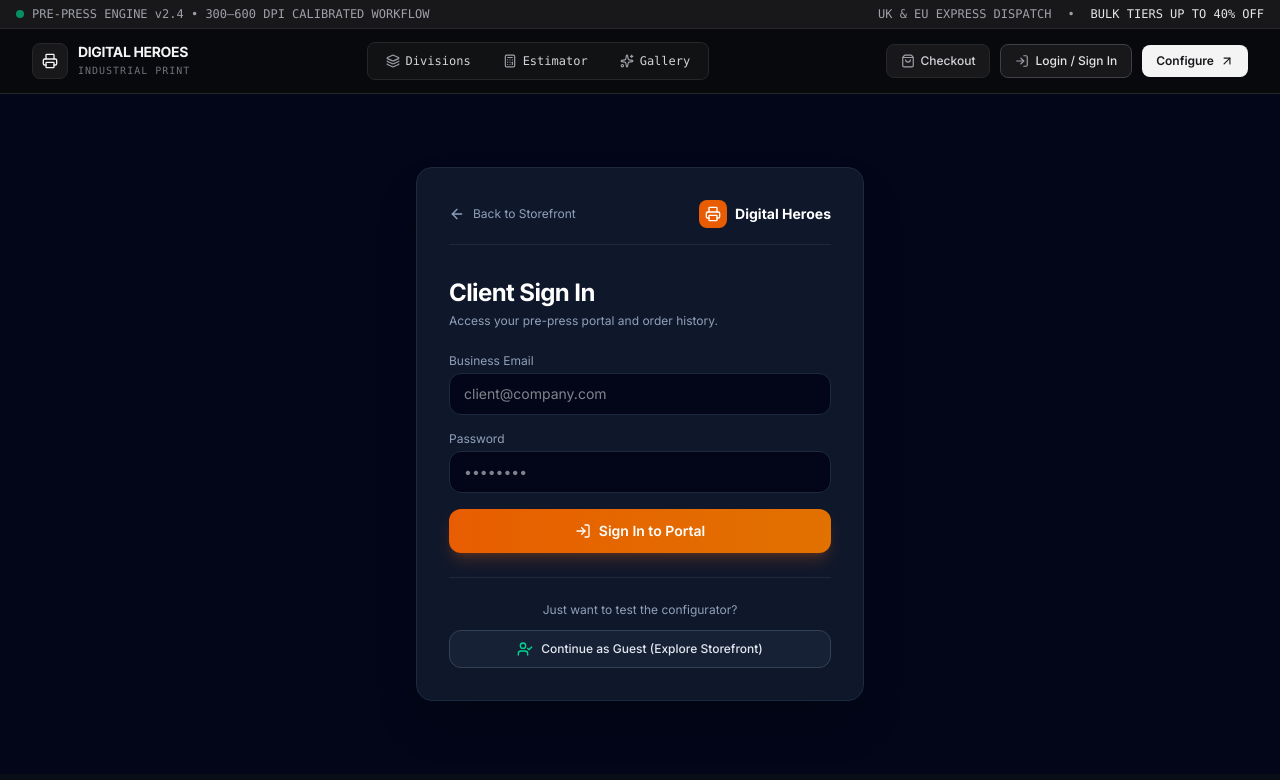
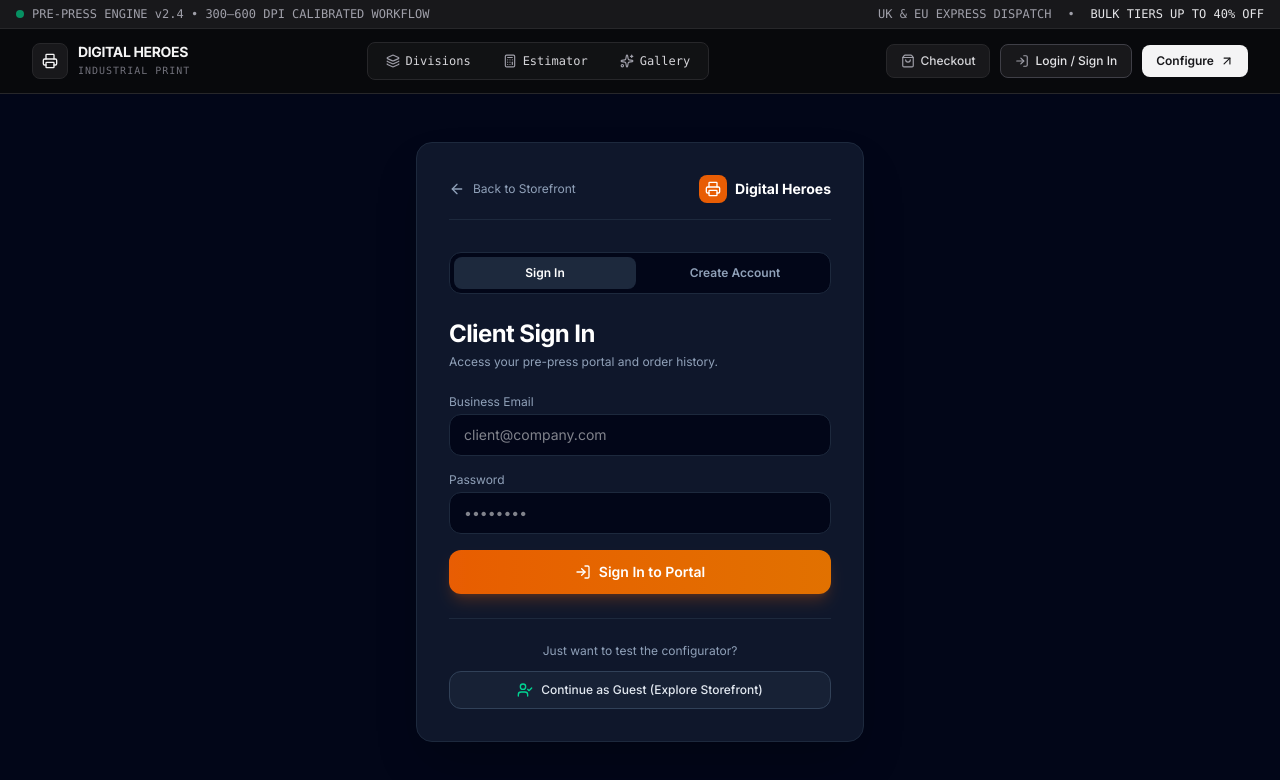
Before and after one commit to sarimkhan0000/Digital-Heroes, a Next.js app: page /login in a window 1280 px wide. Shown: the top 780 px of the page. Built offline with nearby package versions, Linux system fonts and the light colour scheme; no server answers.

Commit message:
Add signup toggle and fix login auth flow

```diff
--- a/src/app/login/page.tsx
+++ b/src/app/login/page.tsx
@@ -4,19 +4,22 @@ import React, { useState } from "react";
 import { useRouter } from "next/navigation";
 import Link from "next/link";
 import { createBrowserClient } from "@supabase/ssr";
-import { Printer, LogIn, ArrowLeft, UserCheck } from "lucide-react";
+import { Printer, LogIn, UserPlus, ArrowLeft, UserCheck } from "lucide-react";
 
 export default function LoginPage() {
   const router = useRouter();
+  const [isSignUp, setIsSignUp] = useState(false);
   const [email, setEmail] = useState("");
   const [password, setPassword] = useState("");
   const [loading, setLoading] = useState(false);
   const [errorMsg, setErrorMsg] = useState("");
+  const [successMsg, setSuccessMsg] = useState("");
 
-  const handleLogin = async (e: React.FormEvent) => {
+  const handleAuthSubmit = async (e: React.FormEvent) => {
     e.preventDefault();
     setLoading(true);
     setErrorMsg("");
+    setSuccessMsg("");
 
     const url = process.env.NEXT_PUBLIC_SUPABASE_URL;
     const key = process.env.NEXT_PUBLIC_SUPABASE_ANON_KEY;
@@ -27,10 +30,39 @@ export default function LoginPage() {
       return;
     }
 
+    const cleanEmail = email.trim().toLowerCase();
     const supabase = createBrowserClient(url, key);
 
+    if (isSignUp) {
+      const { data, error } = await supabase.auth.signUp({
+        email: cleanEmail,
+        password,
+      });
+
+      if (error) {
+        setErrorMsg(error.message);
+        setLoading(false);
+        return;
+      }
+
+      // Agar Supabase mein Email Confirmation OFF hai toh session turant mil jaata hai
+      if (data.session) {
+        router.push("/");
+        router.refresh();
+        return;
+      }
+
+      // Agar Email Confirmation ON hai toh inbox check karne ka message dikhayein
+      setSuccessMsg(
+        "Account created! Please check your email inbox to confirm your account, then sign in."
+      );
+      setIsSignUp(false);
+      setLoading(false);
+      return;
+    }
+
     const { error } = await supabase.auth.signInWithPassword({
-      email,
+      email: cleanEmail,
       password,
     });
 
@@ -64,10 +96,48 @@ export default function LoginPage() {
           </div>
         </div>
 
+        {/* Sign In / Create Account Toggle */}
+        <div className="grid grid-cols-2 gap-2 bg-slate-950 p-1 rounded-xl border border-slate-800 mb-6">
+          <button
+            type="button"
+            onClick={() => {
+              setIsSignUp(false);
+              setErrorMsg("");
+              setSuccessMsg("");
+            }}
+            className={`py-2 rounded-lg text-xs font-semibold transition ${
+              !isSignUp
+                ? "bg-slate-800 text-white"
+                : "text-slate-400 hover:text-white"
+            }`}
+          >
+            Sign In
+          </button>
+          <button
+            type="button"
+            onClick={() => {
+              setIsSignUp(true);
+              setErrorMsg("");
+              setSuccessMsg("");
+            }}
+            className={`py-2 rounded-lg text-xs font-semibold transition ${
+              isSignUp
+                ? "bg-slate-800 text-white"
+                : "text-slate-400 hover:text-white"
+            }`}
+          >
+            Create Account
+          </button>
+        </div>
+
         <div className="mb-6">
-          <h1 className="text-2xl font-bold tracking-tight">Client Sign In</h1>
+          <h1 className="text-2xl font-bold tracking-tight">
+            {isSignUp ? "Create Client Account" : "Client Sign In"}
+          </h1>
           <p className="text-slate-400 text-xs mt-1">
-            Access your pre-press portal and order history.
+            {isSignUp
+              ? "Register with your business email to access the portal."
+              : "Access your pre-press portal and order history."}
           </p>
         </div>
 
@@ -77,7 +147,13 @@ export default function LoginPage() {
           </div>
         )}
 
-        <form onSubmit={handleLogin} className="space-y-4">
+        {successMsg && (
+          <div className="mb-4 p-3 rounded-xl bg-emerald-500/10 border border-emerald-500/30 text-emerald-400 text-xs">
+            {successMsg}
+          </div>
+        )}
+
+        <form onSubmit={handleAuthSubmit} className="space-y-4">
           <div>
             <label className="block text-xs text-slate-400 mb-1">Business Email</label>
             <input
@@ -94,6 +170,7 @@ export default function LoginPage() {
             <label className="block text-xs text-slate-400 mb-1">Password</label>
             <input
               required
+              minLength={6}
               type="password"
               value={password}
               onChange={(e) => setPassword(e.target.value)}
@@ -107,8 +184,14 @@ export default function LoginPage() {
             disabled={loading}
             className="w-full mt-2 py-3 rounded-xl bg-gradient-to-r from-[#E85D04] to-amber-600 text-white font-semibold text-sm transition hover:brightness-110 shadow-lg shadow-orange-500/20 flex items-center justify-center gap-2"
           >
-            <LogIn className="h-4 w-4" />
-            {loading ? "Signing in..." : "Sign In to Portal"}
+            {isSignUp ? <UserPlus className="h-4 w-4" /> : <LogIn className="h-4 w-4" />}
+            {loading
+              ? isSignUp
+                ? "Creating account..."
+                : "Signing in..."
+              : isSignUp
+              ? "Create Account"
+              : "Sign In to Portal"}
           </button>
         </form>
 
```
